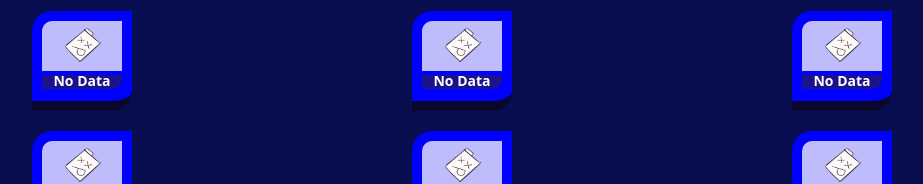
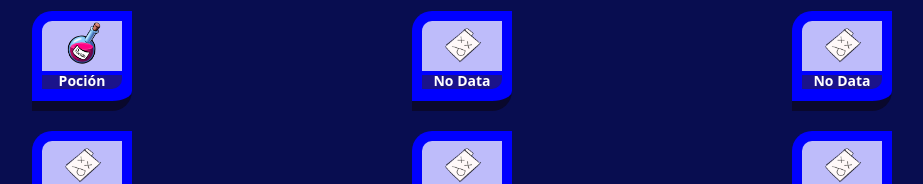
Before and after one commit to neoilustra125-sudo/mi-app-react, a React (Vite) app: page / in a window 1280 px wide. Shown: the part 735-919 px from the top of the page, without its empty margins (50-973 px from the left). Built offline with nearby package versions, Linux system fonts and the light colour scheme.

Commit message:
se agrego poción y se actualizo caracola

```diff
--- a/src/pages/data.js
+++ b/src/pages/data.js
@@ -17,6 +17,7 @@ import img14 from '../assets/item_15.png';
 import img15 from '../assets/item_16.png';
 import img16 from '../assets/item_17.png';
 import img17 from '../assets/item_18.png';
+import img18 from '../assets/item_19.png';
 
 
 
@@ -165,11 +166,11 @@ export const items = [
 
   },
   {
-    id: 18,
-    title: "No Data",
-    img: img,
-    description: "",
-    artist: ''
+    id: 19,
+    title: "Poción",
+    img: img18,
+    description: "Poción que quita todos los malestares",
+    artist: 'Kaizo'
 
   },
   {
```
Also changed, not shown: src/assets/item_18.png, src/assets/item_19.png (added).
